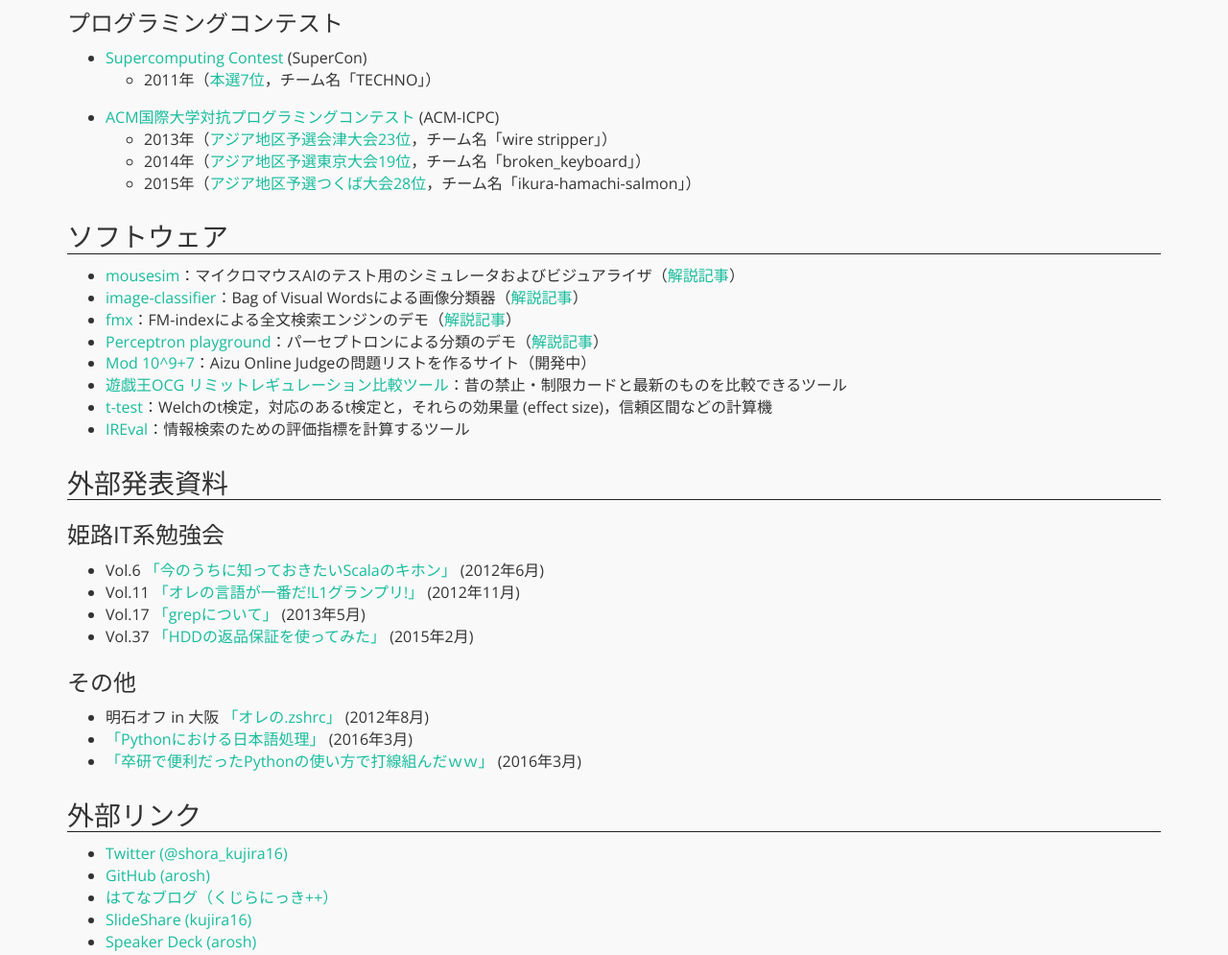
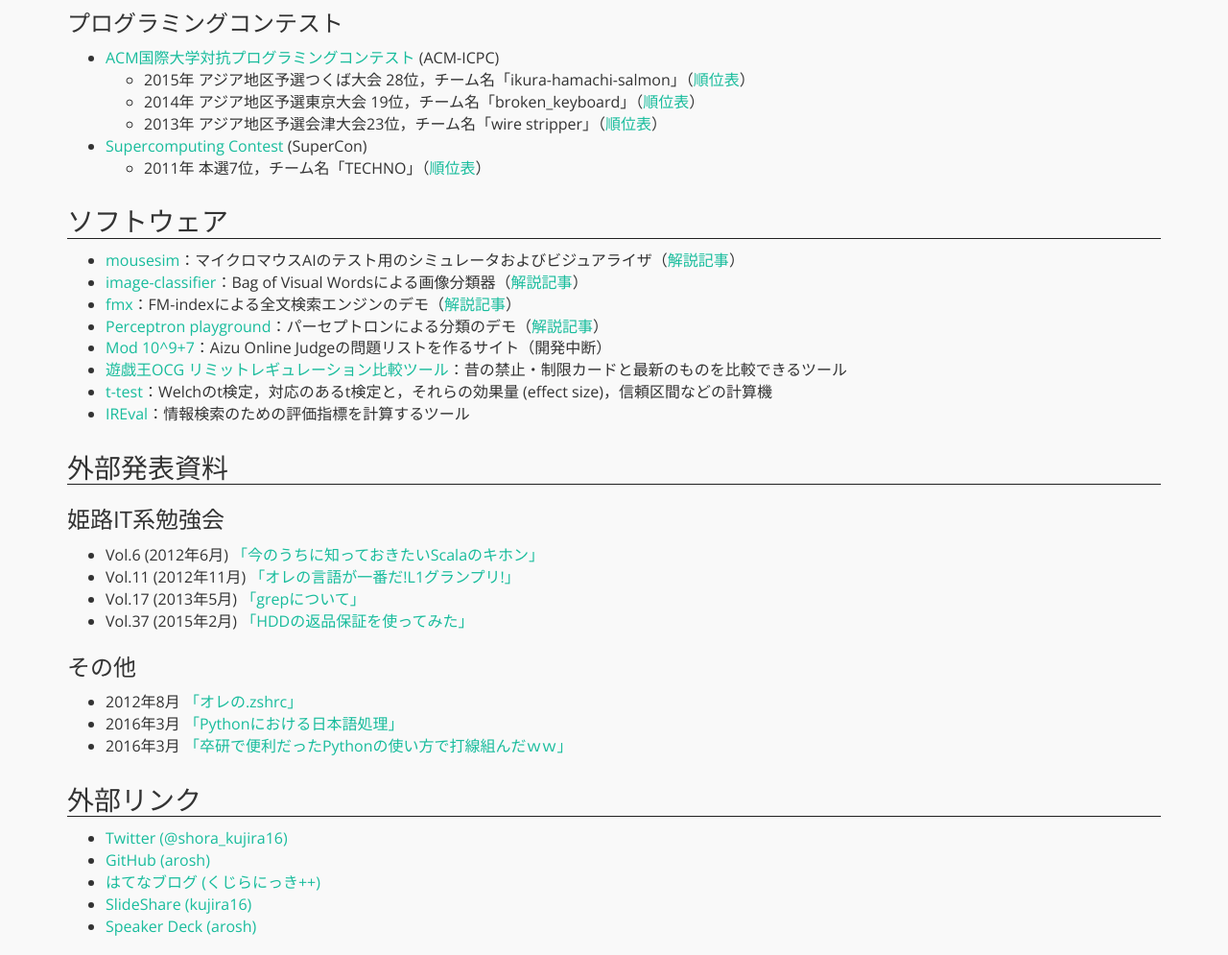
Before and after one commit to arosh/arosh.github.com, a plain HTML site: page index.html in a window 1280 px wide. Shown: the part 560-1555 px from the top of the page at 96% size. Drawn offline with nearby package versions, Linux system fonts and the light colour scheme.

Commit message:
Modify format

```diff
--- a/index.html
+++ b/index.html
@@ -34,7 +34,7 @@
 
         <h2>学歴</h2>
         <ul>
-            <li>修士：奈良先端科学技術大学院大学 情報科学研究科 博士前期課程（在学中）
+            <li>修士：奈良先端科学技術大学院大学 情報科学研究科 博士前期課程（在学中）</li>
             <li>学部：兵庫県立大学工学部 電子情報電気工学科（2016年3月卒業）</li>
         </ul>
 
@@ -56,19 +56,21 @@
         <h2>活動</h2>
         <h3>プログラミングコンテスト</h3>
         <ul>
+            <li><a href="http://icpc.iisf.or.jp/" rel="nofollow">ACM国際大学対抗プログラミングコンテスト</a> (ACM-ICPC)
+                <ul>
+                    <li>2015年 アジア地区予選つくば大会 28位，チーム名「ikura-hamachi-salmon」（<a href="https://icpc.baylor.edu/regionals/finder/tsukuba-2015/standings"
+                        rel="nofollow">順位表</a>）</li>
+                    <li>2014年 アジア地区予選東京大会 19位，チーム名「broken_keyboard」（<a href="https://icpc.baylor.edu/regionals/finder/tokyo-2014/standings"
+                        rel="nofollow">順位表</a>）</li>
+                    <li>2013年 アジア地区予選会津大会23位，チーム名「wire stripper」（<a href="https://icpc.baylor.edu/regionals/finder/aizu-2013/standings"
+                        rel="nofollow">順位表</a>）</li>
+                    <!-- 2012 https://icpc.baylor.edu/regionals/finder/japan-first-round-2012/standings -->
+                </ul>
+            </li>
             <li><a href="http://www.gsic.titech.ac.jp/supercon/main/attwiki/" rel="nofollow">Supercomputing Contest</a> (SuperCon)
                 <ul>
-                    <li>2011年（<a href="http://www.gsic.titech.ac.jp/supercon/main/attwiki/index.php?News%2Fsc110830%2F%E6%9C%AC%E9%81%B8%E7%B5%90%E6%9E%9C"
-                        rel="nofollow">本選7位</a>，チーム名「TECHNO」）</li>
-                </ul>
-            </li>
-            <li style="margin-top: 1em;"><a href="http://icpc.iisf.or.jp/" rel="nofollow">ACM国際大学対抗プログラミングコンテスト</a> (ACM-ICPC)
-                <ul>
-                    <li>2013年（<a href="https://icpc.baylor.edu/regionals/finder/aizu-2013/standings" rel="nofollow">アジア地区予選会津大会23位</a>，チーム名「wire
-                        stripper」）
-                    </li>
-                    <li>2014年（<a href="https://icpc.baylor.edu/regionals/finder/tokyo-2014/standings" rel="nofollow">アジア地区予選東京大会19位</a>，チーム名「broken_keyboard」）</li>
-                    <li>2015年（<a href="https://icpc.baylor.edu/regionals/finder/tsukuba-2015/standings" rel="nofollow">アジア地区予選つくば大会28位</a>，チーム名「ikura-hamachi-salmon」）</li>
+                    <li>2011年 本選7位</a>，チーム名「TECHNO」（<a href="http://www.gsic.titech.ac.jp/supercon/main/attwiki/index.php?News%2Fsc110830%2F%E6%9C%AC%E9%81%B8%E7%B5%90%E6%9E%9C"
+                        rel="nofollow">順位表</a>）</li>
                 </ul>
             </li>
         </ul>
@@ -79,7 +81,7 @@
             <li><a href="https://github.com/arosh/image-classifier">image-classifier</a>：Bag of Visual Wordsによる画像分類器（<a href="http://kujira16.hateblo.jp/entry/2014/11/15/223650">解説記事</a>）</li>
             <li><a href="https://github.com/arosh/fmx">fmx</a>：FM-indexによる全文検索エンジンのデモ（<a href="http://kujira16.hateblo.jp/entry/2015/02/06/210630">解説記事</a>）</li>
             <li><a href="https://arosh.github.io/perceptron-playground/">Perceptron playground</a>：パーセプトロンによる分類のデモ（<a href="http://kujira16.hateblo.jp/entry/2015/02/06/212419">解説記事</a>）</li>
-            <li><a href="https://mod1000000007.appspot.com/">Mod 10^9+7</a>：Aizu Online Judgeの問題リストを作るサイト（開発中）</li>
+            <li><a href="https://mod1000000007.appspot.com/">Mod 10^9+7</a>：Aizu Online Judgeの問題リストを作るサイト（開発中断）</li>
             <li><a href="https://arosh.github.io/yugioh-ocg-limit-diff/">遊戯王OCG リミットレギュレーション比較ツール</a>：昔の禁止・制限カードと最新のものを比較できるツール</li>
             <li><a href="https://arosh.github.io/ttest/unpaired.html">t-test</a>：Welchのt検定，対応のあるt検定と，それらの効果量 (effect size)，信頼区間などの計算機</li>
             <li><a href="https://github.com/arosh/ireval">IREval</a>：情報検索のための評価指標を計算するツール</li>
@@ -88,23 +90,23 @@
         <h2>外部発表資料</h2>
         <h3>姫路IT系勉強会</h3>
         <ul>
-            <li>Vol.6 <a href="http://arosh.github.com/slide/histudy6/index.html">「今のうちに知っておきたいScalaのキホン」</a> (2012年6月)</li>
-            <li>Vol.11 <a href="http://arosh.github.com/slide/himeji-L-1GP/index.html">「オレの言語が一番だ!L1グランプリ!」</a> (2012年11月)</li>
-            <li>Vol.17 <a href="http://www.slideshare.net/kujira16/grep-21381485">「grepについて」</a> (2013年5月)</li>
-            <li>Vol.37 <a href="http://www.slideshare.net/kujira16/hdd-44953457">「HDDの返品保証を使ってみた」</a> (2015年2月)</li>
+            <li>Vol.6 (2012年6月) <a href="http://arosh.github.com/slide/histudy6/index.html">「今のうちに知っておきたいScalaのキホン」</a></li>
+            <li>Vol.11 (2012年11月) <a href="http://arosh.github.com/slide/himeji-L-1GP/index.html">「オレの言語が一番だ!L1グランプリ!」</a></li>
+            <li>Vol.17 (2013年5月) <a href="http://www.slideshare.net/kujira16/grep-21381485">「grepについて」</a></li>
+            <li>Vol.37 (2015年2月) <a href="http://www.slideshare.net/kujira16/hdd-44953457">「HDDの返品保証を使ってみた」</a></li>
         </ul>
         <h3>その他</h3>
         <ul>
-            <li>明石オフ in 大阪 <a href="http://arosh.github.com/slide/akashioff-osaka/index.html">「オレの.zshrc」</a> (2012年8月)</li>
-            <li><a href="https://speakerdeck.com/arosh/pythonniokeruri-ben-yu-chu-li">「Pythonにおける日本語処理」</a> (2016年3月)</li>
-            <li><a href="https://speakerdeck.com/arosh/zu-yan-tebian-li-tatutapythonfalseshi-ifang-teda-xian-zu-ntaww">「卒研で便利だったPythonの使い方で打線組んだｗｗ」</a>                (2016年3月)</li>
+            <li>2012年8月 <a href="http://arosh.github.com/slide/akashioff-osaka/index.html">「オレの.zshrc」</a></li>
+            <li>2016年3月 <a href="https://speakerdeck.com/arosh/pythonniokeruri-ben-yu-chu-li">「Pythonにおける日本語処理」</a></li>
+            <li>2016年3月 <a href="https://speakerdeck.com/arosh/zu-yan-tebian-li-tatutapythonfalseshi-ifang-teda-xian-zu-ntaww">「卒研で便利だったPythonの使い方で打線組んだｗｗ」</a></li>
         </ul>
 
         <h2>外部リンク</h2>
         <ul>
             <li><a href="https://twitter.com/shora_kujira16">Twitter (@shora_kujira16)</a></li>
             <li><a href="https://github.com/arosh">GitHub (arosh)</a></li>
-            <li><a href="http://kujira16.hateblo.jp/">はてなブログ（くじらにっき++）</a></li>
+            <li><a href="http://kujira16.hateblo.jp/">はてなブログ (くじらにっき++)</a></li>
             <li><a href="http://www.slideshare.net/kujira16">SlideShare (kujira16)</a></li>
             <li><a href="https://speakerdeck.com/arosh">Speaker Deck (arosh)</a></li>
         </ul>
```
